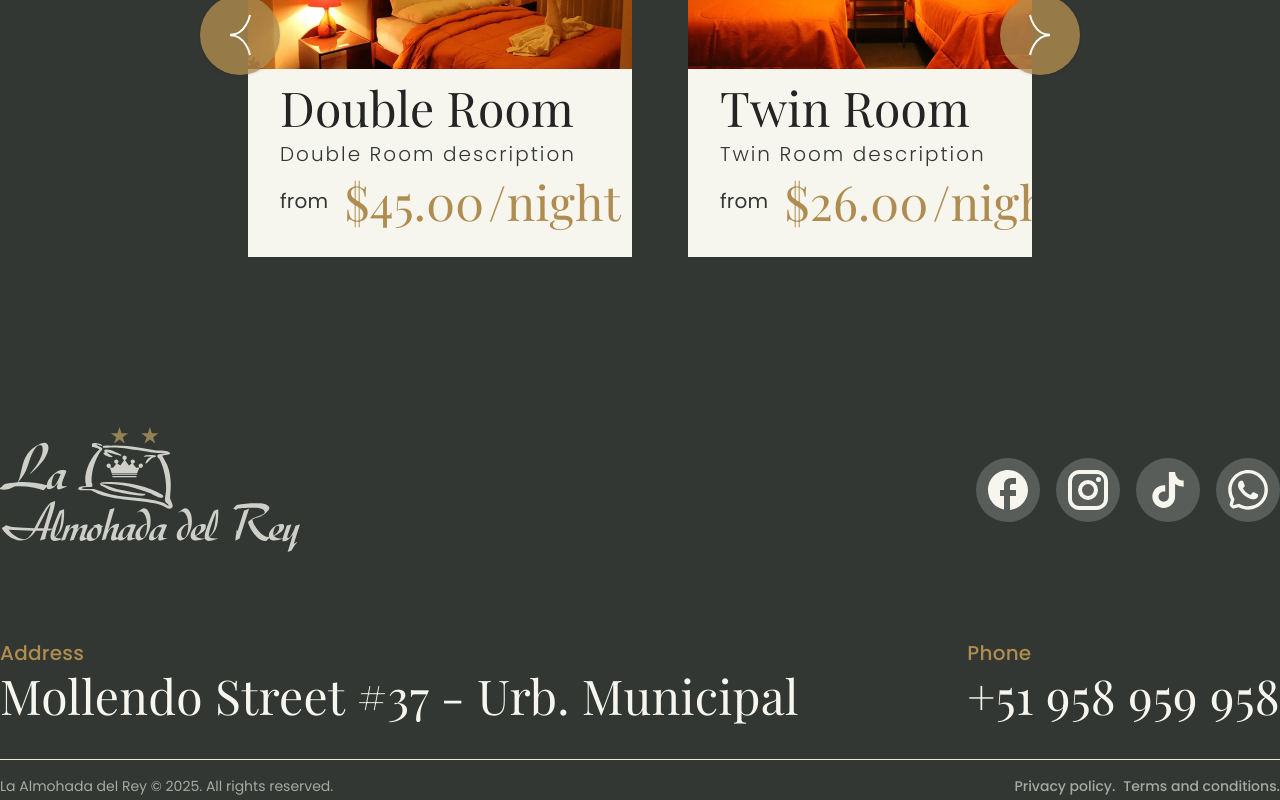
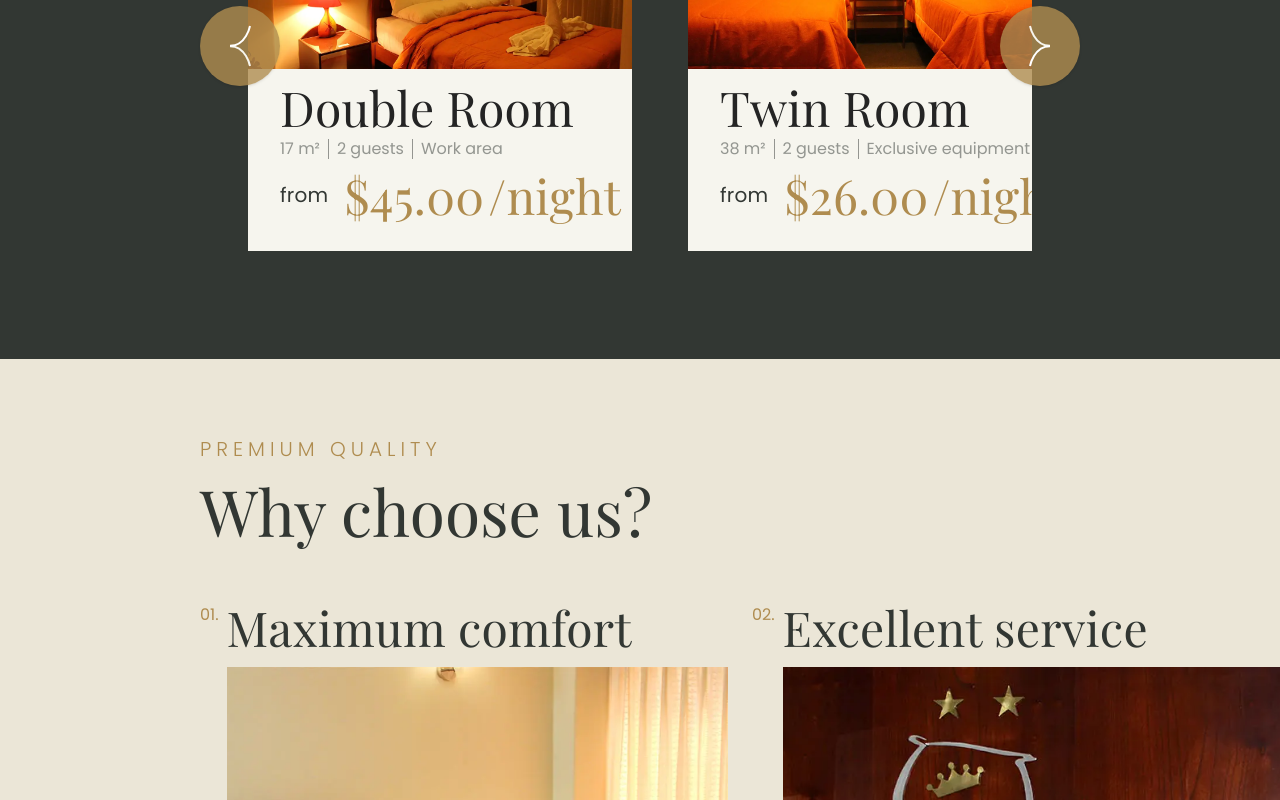
Before and after one commit to digitales-2025/landing-almohada-rey, a Next.js app: page /en in a window 1280 px wide. Shown: the part 2280-3080 px from the top of the page. Built offline with nearby package versions, Linux system fonts and the light colour scheme; a web font is replaced by a local one; what tailwindcss-animated would draw is missing.

Commit message:
feat:  messages and components for improved structure and localization

```diff
--- a/messages/en.d.json.ts
+++ b/messages/en.d.json.ts
@@ -54,6 +54,11 @@ declare const messages: {
                         label: 'Inquire';
                         link: '/rooms#contact';
                     };
+                    features: {
+                        item1: '17 m²';
+                        item2: '2 guests';
+                        item3: 'Work area';
+                    };
                 };
                 item2: {
                     title: 'Twin Room';
@@ -67,6 +72,11 @@ declare const messages: {
                         label: 'Inquire';
                         link: '/rooms#contact';
                     };
+                    features: {
+                        item1: '38 m²';
+                        item2: '2 guests';
+                        item3: 'Exclusive equipment';
+                    };
                 };
                 item3: {
                     title: 'Suite Room';
@@ -79,6 +89,11 @@ declare const messages: {
                     ctaButton: {
                         label: 'Inquire';
                         link: '/rooms#contact';
+                    };
+                    features: {
+                        item1: '50 m²';
+                        item2: '2 guests';
+                        item3: 'Integrated living room';
                     };
                 };
             };
--- a/messages/en.json
+++ b/messages/en.json
@@ -50,6 +50,11 @@
                     "ctaButton": {
                         "label": "Inquire",
                         "link": "/rooms#contact"
+                    },
+                    "features": {
+                        "item1": "17 m²",
+                        "item2": "2 guests",
+                        "item3": "Work area"
                     }
                 },
                 "item2": {
@@ -63,6 +68,11 @@
                     "ctaButton": {
                         "label": "Inquire",
                         "link": "/rooms#contact"
+                    },
+                    "features": {
+                        "item1": "38 m²",
+                        "item2": "2 guests",
+                        "item3": "Exclusive equipment"
                     }
                 },
                 "item3": {
@@ -76,6 +86,11 @@
                     "ctaButton": {
                         "label": "Inquire",
                         "link": "/rooms#contact"
+                    },
+                    "features": {
+                        "item1": "50 m²",
+                        "item2": "2 guests",
+                        "item3": "Integrated living room"
                     }
                 }
             }
--- a/messages/es.json
+++ b/messages/es.json
@@ -54,6 +54,11 @@
                     "ctaButton": {
                         "label": "Consultar",
                         "link": "/habitaciones#contacto"
+                    },
+                    "features": {
+                        "item1": "38 m²",
+                        "item2": "2 huéspedes",
+                        "item3": "Equipamiento exclusivo"
                     }
                 },
                 "item2": {
@@ -67,6 +72,11 @@
                     "ctaButton": {
                         "label": "Consultar",
                         "link": "/habitaciones#contacto"
+                    },
+                    "features": {
+                        "item1": "17 m²",
+                        "item2": "2 huéspedes",
+                        "item3": "Área de trabajo"
                     }
                 },
                 "item3": {
@@ -80,6 +90,11 @@
                     "ctaButton": {
                         "label": "Consultar",
                         "link": "/habitaciones#contacto"
+                    },
+                    "features": {
+                        "item1": "50 m²",
+                        "item2": "2 huéspedes",
+                        "item3": "Salón integrado"
                     }
                 }
             }
--- a/src/app/[locale]/components/ConfortableRoomsSection.tsx
+++ b/src/app/[locale]/components/ConfortableRoomsSection.tsx
@@ -3,7 +3,9 @@ import { useTranslations } from 'next-intl';
 import { sectionLayoutClassnames } from '@/components/layout/reset-page-classnames';
 import { SectionWrapper } from '@/components/layout/section/base-section';
 import { SectionHeader } from '@/components/layout/section/section-header';
-import { Button } from '@/components/ui/button';
+import { buttonVariants } from '@/components/ui/button';
+import { Link } from '@/i18n/navigation';
+import { defaultRoutes } from '@/i18n/routing';
 import { cn } from '@/lib/utils';
 import { HomeCarousel } from './roomSection/homeCarousel';
 
@@ -28,13 +30,18 @@ export const ConfortableRoomsSection = () => {
                     <p className="text-balance text-primary-foreground font-light max-w-[500px]">
                         {t('confortableRoomsSection.description')}
                     </p>
-                    <Button
-                        variant={'link'}
-                        className="text-primary-foreground px-0 mx-0"
-                        size={'lg'}
+                    <Link
+                        href={defaultRoutes.rooms}
+                        className={cn(
+                            buttonVariants({
+                                variant: 'link',
+                                size: 'lg',
+                            }),
+                            'text-primary-foreground px-0 mx-0'
+                        )}
                     >
                         {t('confortableRoomsSection.ctaButton.label')}
-                    </Button>
+                    </Link>
                 </div>
             </div>
 
--- a/src/app/[locale]/components/roomSection/homeCarousel.tsx
+++ b/src/app/[locale]/components/roomSection/homeCarousel.tsx
@@ -23,6 +23,7 @@ export type CarouselItemProps = {
     pricing: {
         label: string;
         price: string;
+        sufix: string;
     };
     features: {
         label: string;
@@ -49,11 +50,12 @@ export function HomeCarousel() {
                     t('carousel.item1.pricing.currency'),
                     locale
                 ),
+                sufix: t('carousel.item1.pricing.sufix'),
             },
             features: [
-                { label: 'Feature 1' },
-                { label: 'Feature 2' },
-                { label: 'Feature 3' },
+                { label: t('carousel.item1.features.item1') },
+                { label: t('carousel.item1.features.item2') },
+                { label: t('carousel.item1.features.item3') },
             ],
         },
         {
@@ -66,11 +68,12 @@ export function HomeCarousel() {
                     t('carousel.item2.pricing.currency'),
                     locale
                 ),
+                sufix: t('carousel.item2.pricing.sufix'),
             },
             features: [
-                { label: 'Feature 1' },
-                { label: 'Feature 2' },
-                { label: 'Feature 3' },
+                { label: t('carousel.item2.features.item1') },
+                { label: t('carousel.item2.features.item2') },
+                { label: t('carousel.item2.features.item3') },
             ],
         },
         {
@@ -83,11 +86,12 @@ export function HomeCarousel() {
                     t('carousel.item3.pricing.currency'),
                     locale
                 ),
+                sufix: t('carousel.item3.pricing.sufix'),
             },
             features: [
-                { label: 'Feature 1' },
-                { label: 'Feature 2' },
-                { label: 'Feature 3' },
+                { label: t('carousel.item3.features.item1') },
+                { label: t('carousel.item3.features.item2') },
+                { label: t('carousel.item3.features.item3') },
             ],
         },
     ];
@@ -113,24 +117,23 @@ export function HomeCarousel() {
                             <CustomCard
                                 cardTitle={{
                                     text: item.title,
-                                    className: 'text-lg font-bold',
+                                    className: 'text-lg font-bold truncate',
                                 }}
                                 cardImage={{
                                     src: item.image,
                                     alt: item.title,
                                 }}
-                                description={{
-                                    text: `${item.title} description`,
-                                    className: 'text-sm',
-                                }}
                                 pricing={{
                                     caption: item.pricing.label,
                                     price: item.pricing.price,
-                                    sufix: '/night',
+                                    sufix: item.pricing.sufix,
                                 }}
+                                features={item.features.map(feature => ({
+                                    caption: feature.label,
+                                }))}
                                 hasSeparator={false}
-                                headerClassname="px-5 lg:px-8"
-                                contentClassname="px-5 pb-5 lg:px-8 lg:pb-8"
+                                headerClassname="px-5 lg:px-8 truncate"
+                                contentClassname="px-5 pb-5 lg:px-8 lg:pb-8 truncate"
                             ></CustomCard>
                         </CarouselItem>
                     ))}
--- a/src/app/[locale]/page.tsx
+++ b/src/app/[locale]/page.tsx
@@ -4,7 +4,11 @@ import { getTranslations } from 'next-intl/server'; */
 import { PageLayout } from '@/components/layout/PageLayout';
 import { resetPageClassnames } from '@/components/layout/reset-page-classnames';
 import { ConfortableRoomsSection } from './components/ConfortableRoomsSection';
+import { GallerySection } from './components/GallerySection';
+import { GoodQualitySection } from './components/GoodQualitySection';
 import { HomeHeroSection } from './components/HomeHero';
+import { IsoCertificationSection } from './components/IsoCertificationSection';
+import { MakeReservationSection } from './components/MakeReservationSection';
 import { SafeHostSection } from './components/SafeHostSection';
 
 /* type Props = {
@@ -26,6 +30,10 @@ export default function Home() {
             <HomeHeroSection />
             <SafeHostSection></SafeHostSection>
             <ConfortableRoomsSection></ConfortableRoomsSection>
+            <GoodQualitySection></GoodQualitySection>
+            <IsoCertificationSection></IsoCertificationSection>
+            <GallerySection></GallerySection>
+            <MakeReservationSection></MakeReservationSection>
         </PageLayout>
     );
 }
--- a/src/components/customized/card/custom-card.tsx
+++ b/src/components/customized/card/custom-card.tsx
@@ -55,12 +55,12 @@ type Pricing = {
     actionButton?: ActionButton;
 };
 
-type Feature = {
+export type Feature = {
     Icon?: LucideIcon | React.ElementType;
     caption: string;
 };
 
-type IconFeature = {
+export type IconFeature = {
     Icon: LucideIcon | React.ElementType;
     tooltip: string;
 };
@@ -95,7 +95,7 @@ export const CardImage = ({ src, alt, className }: CardImage) => {
                 src={src}
                 alt={alt}
                 className={cn(
-                    'rounded-t-none object-cover w-full aspect-3/2',
+                    'rounded-t-none object-cover max-w-full w-full aspect-3/2',
                     className
                 )}
             />
@@ -105,9 +105,9 @@ export const CardImage = ({ src, alt, className }: CardImage) => {
 
 const CardFeature = ({ caption, Icon }: Feature) => {
     return (
-        <div className="flex items-center space-x-2">
-            {Icon && <Icon className="size-4 text-primary" />}
-            <span className="text-sm font-medium text-secondary dark:text-secondary-foreground">
+        <div className="flex items-center space-x-2 text-secondary/50">
+            {Icon && <Icon className="size-4" />}
+            <span className="text-sm lg:text-base font-normal text-secondary/50 dark:text-secondary-foreground leading-4 lg:leading-5">
                 {caption}
             </span>
         </div>
@@ -118,12 +118,12 @@ const IconCardFeature = ({ Icon, tooltip }: IconFeature) => {
     return (
         <TooltipProvider>
             <Tooltip>
-                <TooltipTrigger className='"flex items-center space-x-2"'>
+                <TooltipTrigger className="flex items-center space-x-2">
                     <Icon className="size-4 text-primary" />
                 </TooltipTrigger>
-                <TooltipContent className='"flex items-center space-x-2 text-secondary dark:text-secondary-foreground"'>
+                <TooltipContent className="flex items-center space-x-2 font-normal text-secondary/50 dark:text-secondary-foreground">
                     <Icon className="size-4" />
-                    <span className="text-sm font-medium">{tooltip}</span>
+                    <span className="text-sm lg:text-base">{tooltip}</span>
                 </TooltipContent>
             </Tooltip>
         </TooltipProvider>
@@ -228,7 +228,7 @@ export const CustomCard = ({
                                 {index > 0 && (
                                     <Separator
                                         orientation="vertical"
-                                        className="bg-secondary data-[orientation=vertical]:!w-[1px]"
+                                        className="bg-secondary/50 data-[orientation=vertical]:!w-[1px] data-[orientation=vertical]:!h-auto"
                                     />
                                 )}
                                 {feature}
@@ -239,7 +239,7 @@ export const CustomCard = ({
                 {(pricing || actionButton) && hasSeparator && (
                     <Separator className="bg-secondary data-[orientation=horizontal]:!h-[1px]"></Separator>
                 )}
-                <CardFooter className="p-0 m-0">
+                <CardFooter className="p-0 m-0 mt-2 lg:mt-3 w-full">
                     {pricing && (
                         <div className="flex items-center justify-between flex-wrap space-y-2">
                             <div className="flex space-x-4">
--- a/src/components/layout/footer/footer.tsx
+++ b/src/components/layout/footer/footer.tsx
@@ -5,6 +5,7 @@ import { Link } from '@/i18n/navigation';
 import { cn } from '@/lib/utils';
 import { buttonVariants } from '../../ui/button';
 import { Separator } from '../../ui/separator';
+import { basePageHorizontalPadding } from '../section/base-section';
 import FacebookLink from './social-media/facebook';
 import InstagramLink from './social-media/instagram';
 import TiktokLink from './social-media/tiktok';
@@ -41,7 +42,7 @@ export default function FooterSection() {
         'bg-primary-foreground/20 hover:bg-primary-foreground text-primary-foreground hover:text-secondary transition-colors duration-100 rounded-full p-2 flex items-center justify-center size-10 lg:size-16';
     return (
         <footer className="bg-secondary text-primary-foreground pt-20 pb-8 font-serif">
-            <div className="mx-auto max-w-[1473px] px-6 lg:px-3 xl:px-0">
+            <div className={cn('w-full', basePageHorizontalPadding)}>
                 {/* Top section with logo and social icons */}
                 <div className="mb-8 border-b border-secondary md:mb-12">
                     <div className="flex flex-col md:flex-row justify-between items-center gap-6 pb-8">
--- a/src/components/layout/section/base-section.tsx
+++ b/src/components/layout/section/base-section.tsx
@@ -13,6 +13,15 @@ interface BaseSectionProps
     imageProps?: NextImageProps;
 }
 
+export const basePageHorizontalPadding =
+    'px-4 sm:px-6 lg:px-8 xl:px-50 2xl:px-54';
+export const resetPageHorizontalPadding =
+    'px-0 sm:px-0 lg:px-0 xl:px-0 2xl:px-0';
+export const onlyLeftPageHorizontalPadding =
+    'pl-4 sm:pl-6 lg:pl-8 xl:pl-50 2xl:pl-54';
+export const onlyRightPageHorizontalPadding =
+    'pr-4 sm:pr-6 lg:pr-8 xl:pr-50 2xl:pr-54';
+
 export const SectionWrapper = ({
     children,
     className,
@@ -22,7 +31,8 @@ export const SectionWrapper = ({
     return (
         <section
             className={cn(
-                'relative z-10 mx-auto w-full px-4 sm:px-6 lg:px-8 xl:px-50 2xl:px-54 !space-y-4 sm:!space-y-6 md:!space-y-8 lg:!space-y-14',
+                'relative z-10 mx-auto w-full !space-y-4 sm:!space-y-6 md:!space-y-8 lg:!space-y-14',
+                basePageHorizontalPadding,
                 className
             )}
             {...rest}
```
